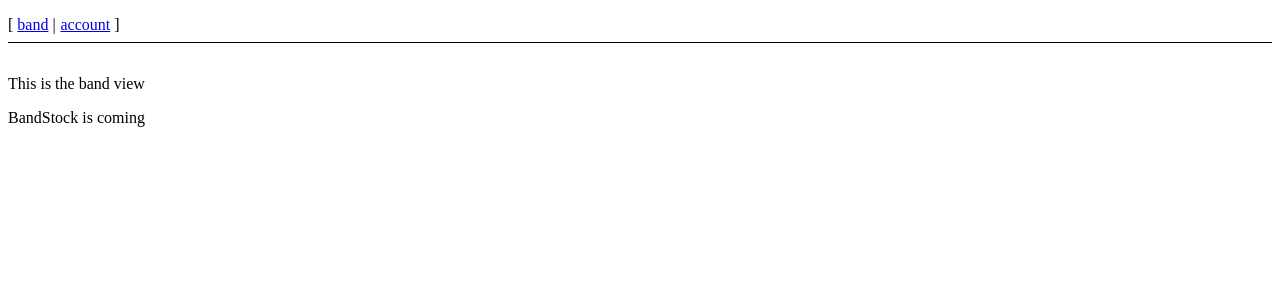
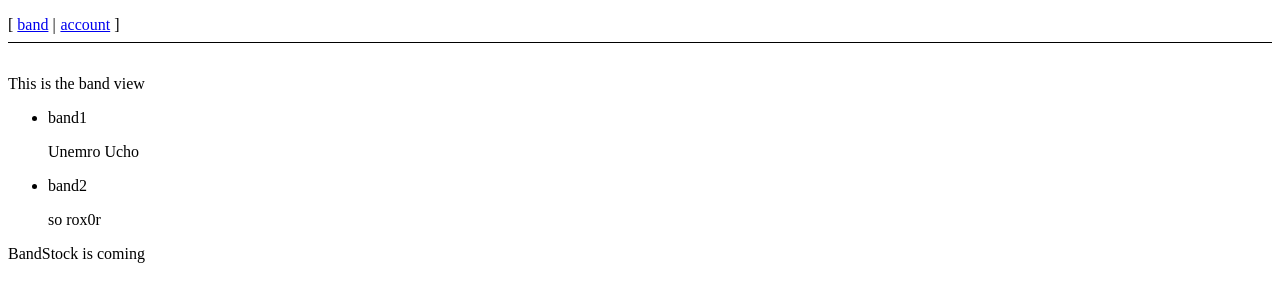
Before and after one commit to brownmonk/apoEngine, a website: page client/app/index.html at #/band in a window 1280 px wide. Drawn offline with Linux system fonts and the light colour scheme.

Commit message:
Added some bands to the BandCtrl and made a list with ng-repeat.  Added some notes in README

```diff
--- a/client/app/index.html
+++ b/client/app/index.html
@@ -17,7 +17,10 @@
   <!-- In production use:
   <script src="//ajax.googleapis.com/ajax/libs/angularjs/1.0.4/angular.min.js"></script>
   -->
+
   <script src="lib/angular/angular.js"></script>
+  <script src="lib/angular/angular-resource.js"></script>
+
   <script src="js/app.js"></script>
   <script src="js/services.js"></script>
   <script src="js/controllers.js"></script>
--- a/client/app/js/controllers.js
+++ b/client/app/js/controllers.js
@@ -2,9 +2,21 @@
 
 /* Controllers */
 
+function BandCtrl($scope, $http) {
+    $scope.bands = [
+        {
+            name:'band1',
+            snippet:'Unemro Ucho'
+        },
+        {
+            name:'band2',
+            snippet:'so rox0r'
+        }
+    ]
 
-function BandCtrl() {}
-BandCtrl.$inject = [];
+}
+
+BandCtrl.$inject = ['$scope', '$http'];
 
 
 function AccountCtrl() {
--- a/client/app/partials/band.html
+++ b/client/app/partials/band.html
@@ -1 +1,9 @@
 <p>This is the band view</p>
+
+
+<ul class="bands">
+    <li ng-repeat="band in bands">
+        {{band.name}}
+        <p>{{band.snippet}}</p>
+    </li>
+</ul>
```
Also changed, not shown: README.md.
